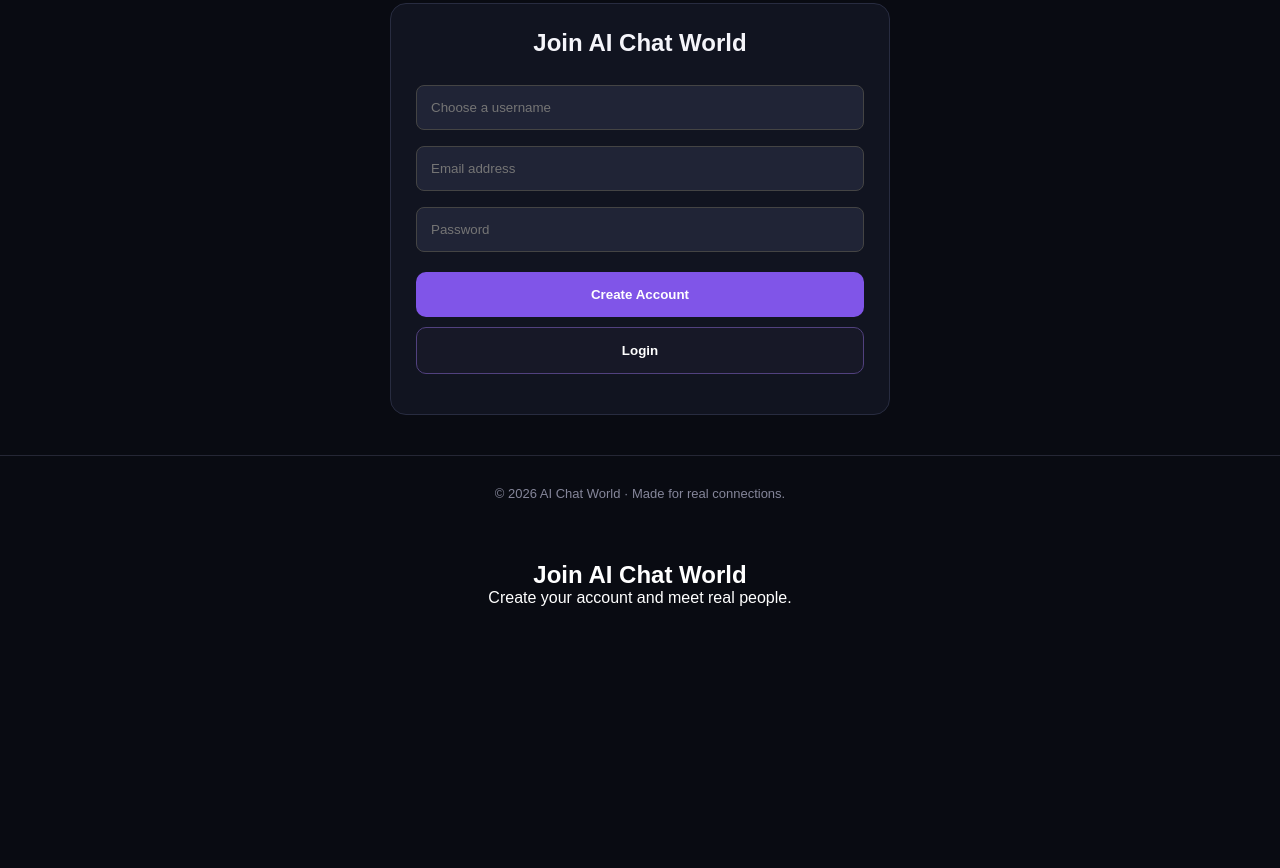
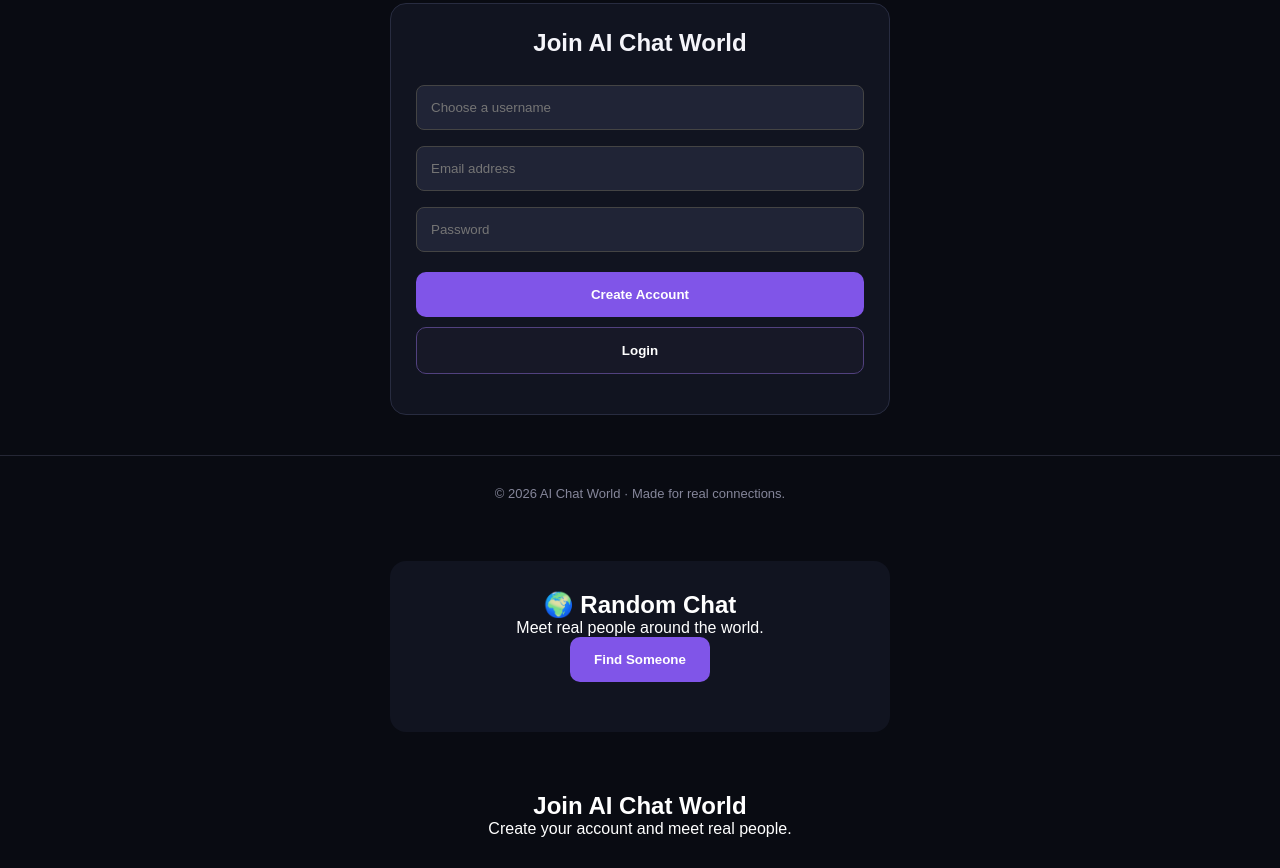
Before and after one commit to lionelpiuss-spec/Ai-chat-world, a plain HTML site: page index.html in a window 1280 px wide. Shown: the part 2028-2896 px from the top of the page. Before the commit the page ends 2665 px from the top, so only its background shows below. Drawn offline with nearby package versions, Linux system fonts and the light colour scheme.

Commit message:
Connect Random Chat to Supabase

```diff
--- a/index.html
+++ b/index.html
@@ -402,6 +402,45 @@ async function showBattleProfile() {
 }
 </script>
 
+<section id="random-chat" style="background:#111420;padding:30px;margin:30px auto;max-width:500px;border-radius:16px;text-align:center;color:white">
+  <h2>🌍 Random Chat</h2>
+  <p>Meet real people around the world.</p>
+  <button class="btn primary" onclick="connectRandomChat()">
+    Find Someone
+  </button>
+  <p id="randomStatus" style="margin-top:20px;color:#c4b5fd"></p>
+</section>
+
+<script>
+async function connectRandomChat() {
+  const status = document.getElementById("randomStatus");
+
+  status.textContent = "Connecting...";
+
+  const { data: { user }, error: authError } =
+    await supabaseClient.auth.getUser();
+
+  if (authError || !user) {
+    status.textContent = "Please log in first.";
+    return;
+  }
+
+  const { data, error } =
+    await supabaseClient.rpc("find_match");
+
+  if (error) {
+    status.textContent = "Matching error: " + error.message;
+    return;
+  }
+
+  if (data) {
+    status.textContent = "Match found! Room ID: " + data;
+  } else {
+    status.textContent = "Waiting for another player...";
+  }
+}
+</script>
+
  </script>
 </body>
 </html>
```
